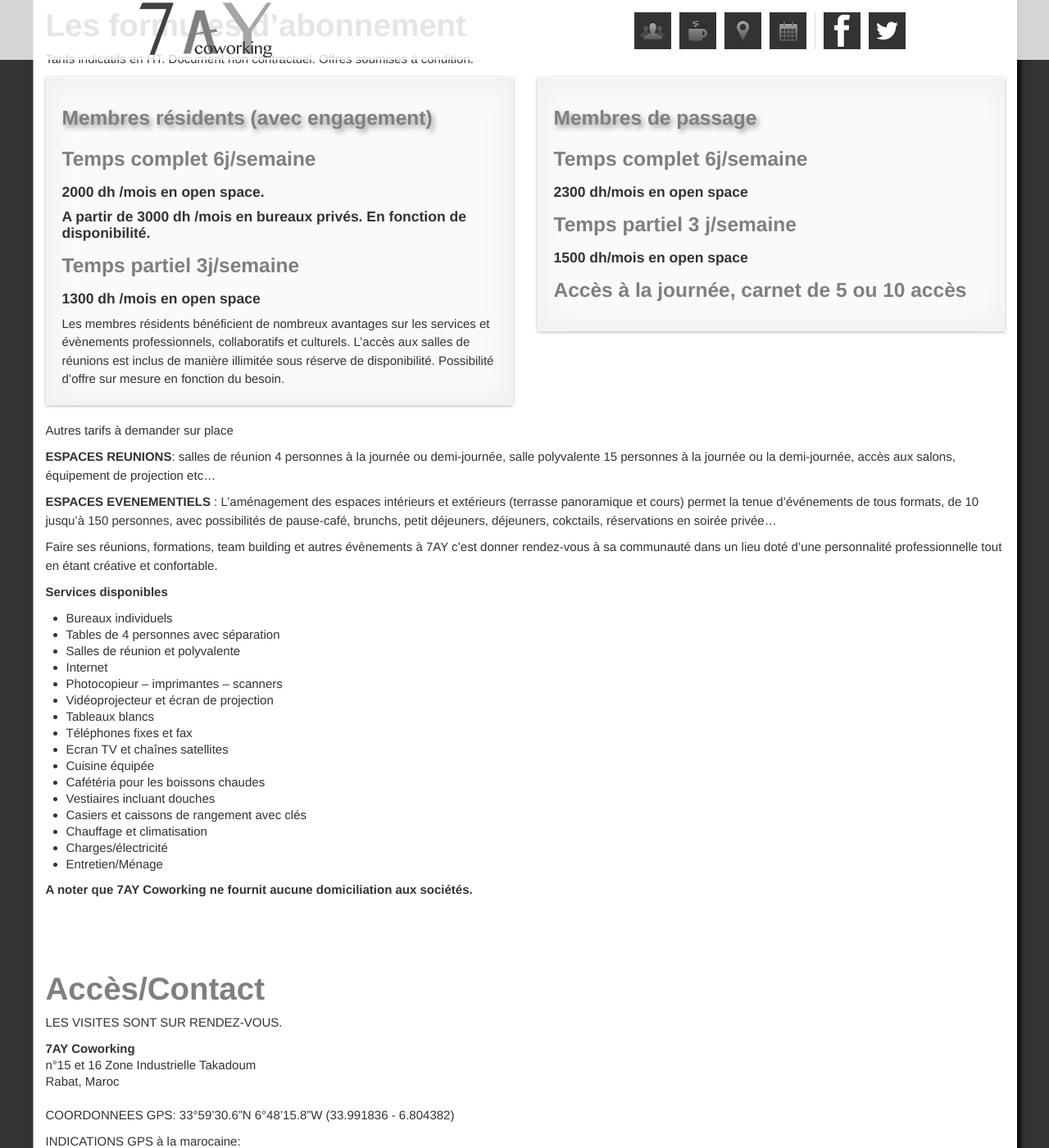
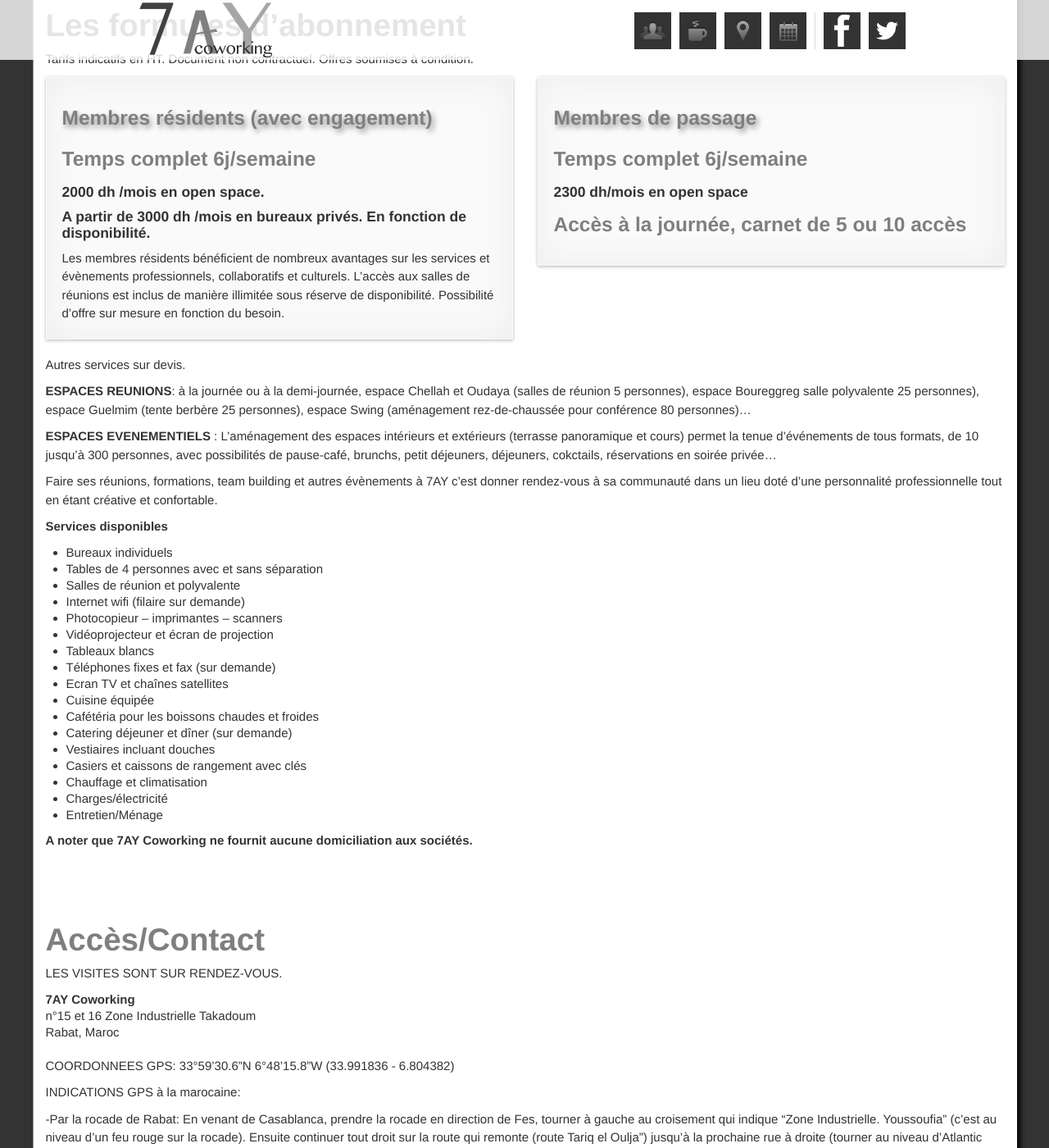
Before and after one commit to 7ay/7ay.github.io, a Jekyll site: the page built from index.md, in a window 1280 px wide and 1400 px high, scrolled down 2538 px. Shown: the whole window at 82% size. Built offline with Jekyll 4.4.1, drawn with Linux system fonts in a browser that asks for light colours.

Commit message:
Update plans.md

```diff
--- a/_includes/plans.md
+++ b/_includes/plans.md
@@ -8,8 +8,6 @@ Tarifs indicatifs en HT. Document non contractuel. Offres soumises à condition.
         <h3>Temps complet 6j/semaine </h3>
         <h4>2000 dh /mois en open space.</h4>
         <h4>A partir de 3000 dh /mois en bureaux privés. En fonction de disponibilité.</h4>
-        <h3>Temps partiel 3j/semaine</h3>
-        <h4>1300 dh /mois en open space</h4>
 
 Les membres résidents bénéficient de nombreux avantages sur les services et évènements professionnels, collaboratifs et culturels. L’accès aux salles de réunions est inclus de manière illimitée sous réserve de disponibilité.
 
@@ -20,33 +18,32 @@ Possibilité d’offre sur mesure en fonction du besoin.
         <h3 class="offer-name">Membres de passage</h3>
         <h3>Temps complet 6j/semaine</h3>
         <h4>2300 dh/mois en open space</h4>
-        <h3>Temps partiel 3 j/semaine</h3>
-        <h4>1500 dh/mois en open space</h4>
         <h3>Accès à la journée, carnet de 5 ou 10 accès</h3>
     </div>
 </div>
 
-Autres tarifs à demander sur place
+Autres services sur devis.
 
-__ESPACES REUNIONS__: salles de réunion 4 personnes à la journée ou demi-journée, salle polyvalente 15 personnes à la journée ou la demi-journée, accès aux salons, équipement de projection etc…
+__ESPACES REUNIONS__: à la journée ou à la demi-journée, espace Chellah et Oudaya (salles de réunion 5 personnes), espace Boureggreg  salle polyvalente 25 personnes), espace Guelmim (tente berbère 25 personnes), espace Swing (aménagement rez-de-chaussée pour conférence 80 personnes)…
 
-__ESPACES EVENEMENTIELS__ : L’aménagement des espaces intérieurs et extérieurs (terrasse panoramique et cours) permet la tenue d’événements de tous formats, de 10 jusqu’à 150 personnes, avec possibilités de pause-café, brunchs, petit déjeuners, déjeuners, cokctails, réservations en soirée privée…
+__ESPACES EVENEMENTIELS__ : L’aménagement des espaces intérieurs et extérieurs (terrasse panoramique et cours) permet la tenue d’événements de tous formats, de 10 jusqu’à 300 personnes, avec possibilités de pause-café, brunchs, petit déjeuners, déjeuners, cokctails, réservations en soirée privée…
 
 Faire ses réunions, formations, team building et autres évènements à 7AY c’est donner rendez-vous à sa communauté dans un lieu doté d’une personnalité professionnelle tout en étant créative et confortable.
 
 __Services disponibles__
 
 * Bureaux individuels
-* Tables de 4 personnes avec séparation
+* Tables de 4 personnes avec et sans séparation
 * Salles de réunion et polyvalente
-* Internet
+* Internet wifi (filaire sur demande)
 * Photocopieur – imprimantes – scanners
 * Vidéoprojecteur et écran de projection
 * Tableaux blancs
-* Téléphones fixes et fax
+* Téléphones fixes et fax (sur demande)
 * Ecran TV et chaînes satellites
 * Cuisine équipée
-* Cafétéria pour les boissons chaudes
+* Cafétéria pour les boissons chaudes et froides
+* Catering déjeuner et dîner (sur demande)
 * Vestiaires incluant douches
 * Casiers et caissons de rangement avec clés
 * Chauffage et climatisation
```
